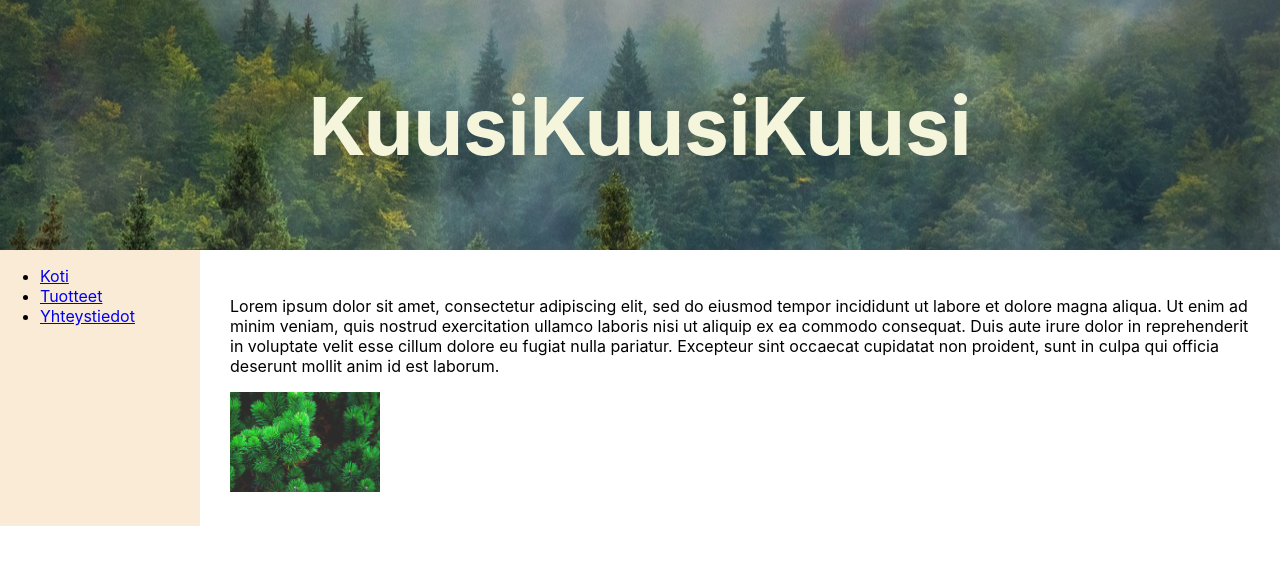
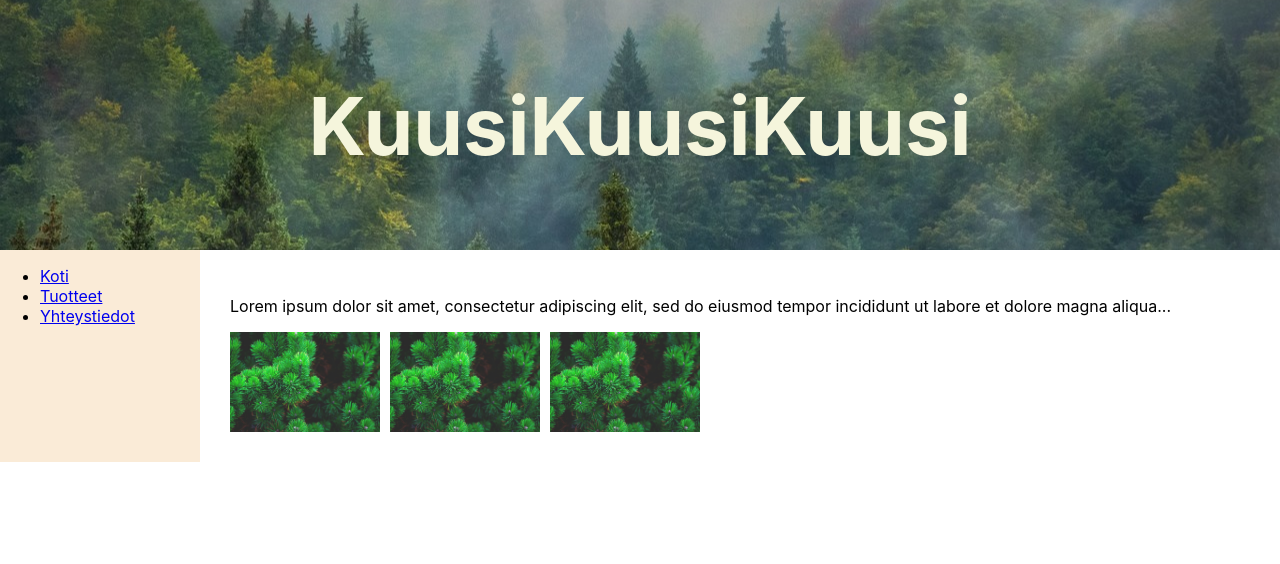
Before and after one commit to Verkkopalveluprojekti-Ryhma10/etusivuleiska, a React (Create React App) app: page / in a window 1280 px wide. Shown: the top 564 px of the page. Built offline with nearby package versions, Linux system fonts and the light colour scheme.

Commit message:
kuvia vierekkäin

```diff
--- a/src/components/Main.js
+++ b/src/components/Main.js
@@ -4,22 +4,27 @@ import mallikuva from '../images/pine.jpg';
 
 
 function Main() {
+
+  const imageCount = 3;
+
+  const images = [];
+  for (let i = 0; i < imageCount; i++) {
+      images.push(<img key={i} src={mallikuva} alt="mallikuva" style={{ marginRight: '10px' }} />);
+  }
+
     return (
       <main className="main">
         <div className="navbar">
         <Navbar />
         </div>
         <aside className="aside">
-            <p>Lorem ipsum dolor sit amet, consectetur adipiscing elit,
-                sed do eiusmod tempor incididunt ut labore et dolore magna aliqua.
-                Ut enim ad minim veniam, quis nostrud exercitation ullamco laboris
-                nisi ut aliquip ex ea commodo consequat. Duis aute irure dolor in
-                reprehenderit in voluptate velit esse cillum dolore eu fugiat nulla pariatur.
-                Excepteur sint occaecat cupidatat non proident,
-                sunt in culpa qui officia deserunt mollit anim id est laborum.
-            </p>
-            <img src={mallikuva} alt="mallikuva"></img>
-        </aside>
+                <p>Lorem ipsum dolor sit amet, consectetur adipiscing elit,
+                   sed do eiusmod tempor incididunt ut labore et dolore magna aliqua...
+                </p>
+                <div style={{ display: 'flex', flexDirection: 'row' }}>
+                    {images}
+                </div>
+            </aside>
       </main>
     );
   }
```
